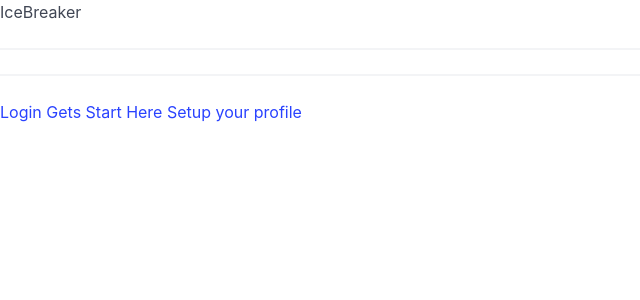
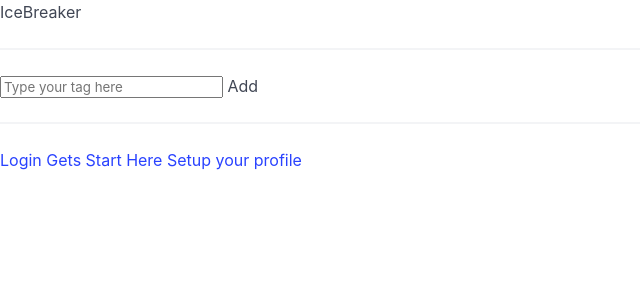
Before and after one commit to roy-y-2023/HackSU2025-IceBreaker, a SvelteKit app in the folder IceBreaker-frontend/: page /interests in a window 1280 px wide. Shown: the top 300 px of the page, without its empty margins (0-640 px from the left). Built offline with nearby package versions, Linux system fonts and the light colour scheme.

Commit message:
added tag functionality

```diff
--- a/IceBreaker-frontend/src/routes/interests/+page.svelte
+++ b/IceBreaker-frontend/src/routes/interests/+page.svelte
@@ -1,17 +1,41 @@
+<!-- in this page the users can setup there tags -->
+
 <script lang="ts">
     let tags: string[] = $state([]);
 
+    let tag = $state("");
+
     function getTags(): string[] {
-
+        return tags;
     }
 
     function addTag(tag: string){
-
+        if (tag == "" || tags.includes(tag)) return;
+        tags.push(tag);
     }
 
     function removeTag(tag: string){
-
+        tags.find((t, index) => {
+            if (t == tag){
+                tags.splice(index, 1);
+            }
+        });
     }
 </script>
 
-<!-- in this page the users can setup there tags -->
+<div>
+    {#each tags as tag}
+        <div style="display: flex;">
+            <p>{tag}</p>
+            <button onclick={() => removeTag(tag)}>Remove</button>
+        </div>
+    {/each}
+</div>
+
+<div>
+    <input type="text" placeholder="Type your tag here" bind:value={tag}/>
+    <button onclick={() => {
+        addTag(tag);
+        tag = "";
+    }}>Add</button>
+</div>
```
